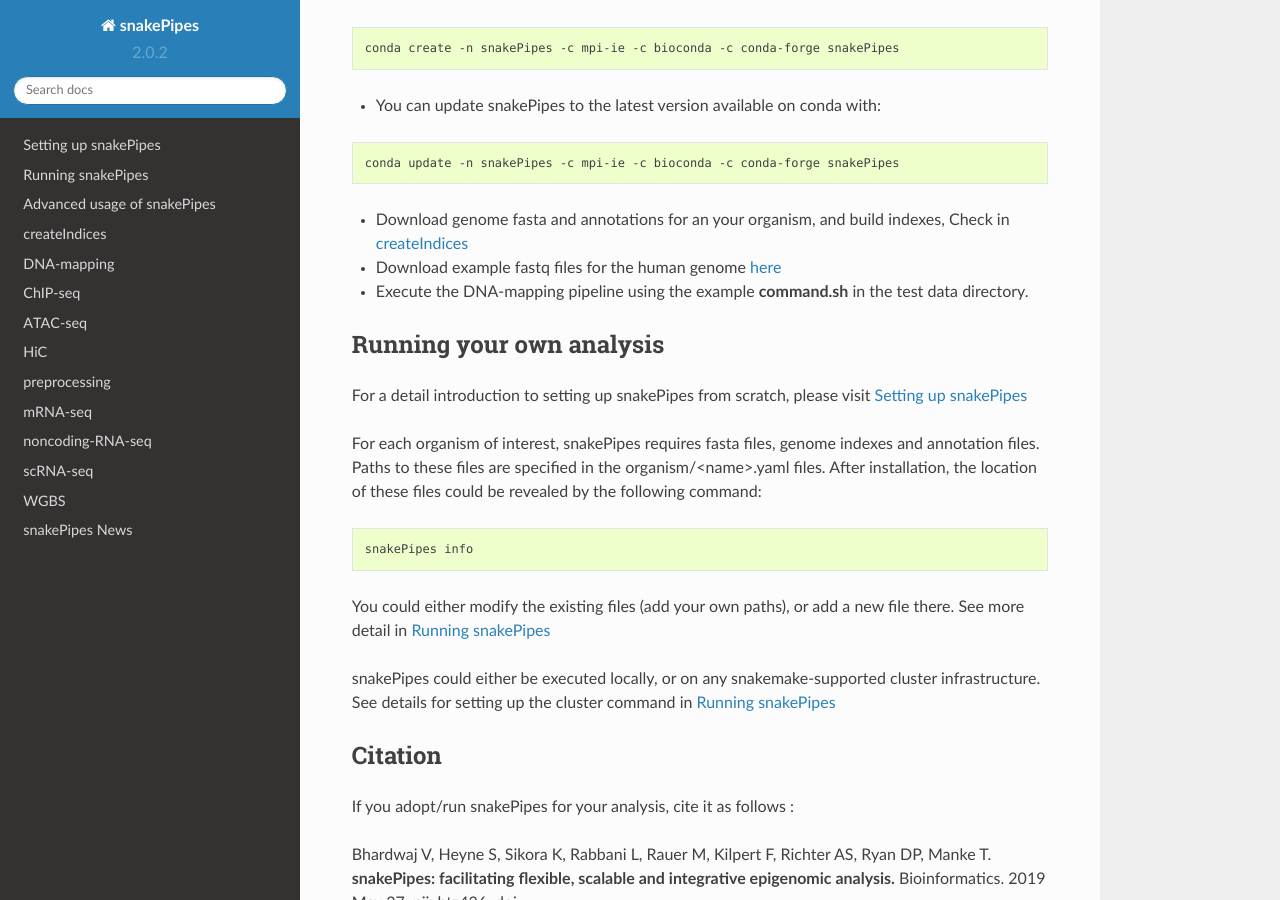
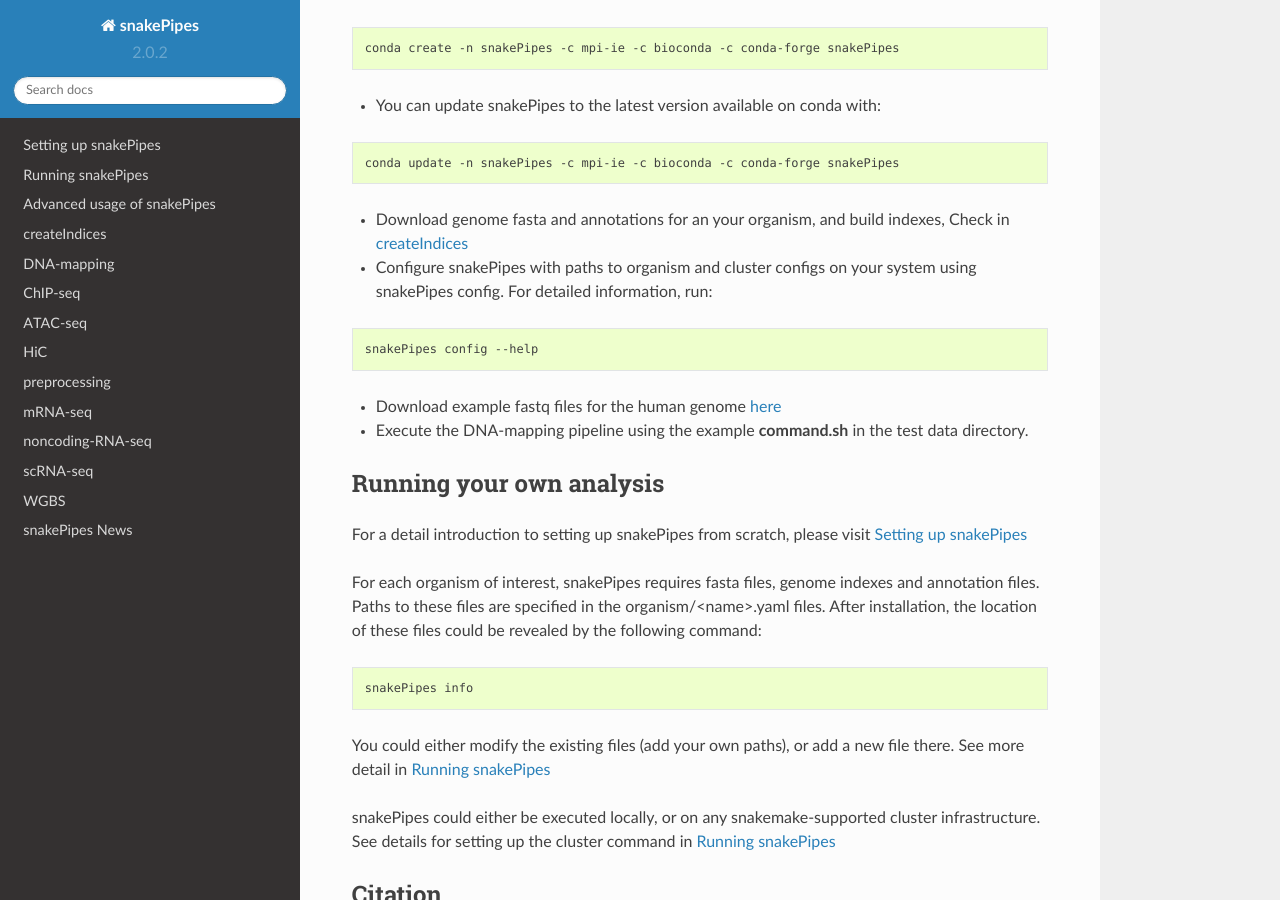
Before and after one commit to maxplanck-ie/snakepipes, a Sphinx documentation site: the page built from docs/index.rst, in a window 1280 px wide and 900 px high, scrolled down 793 px. Built offline with Sphinx 7.4.7 and the Read the Docs theme 2.0.0, drawn with Linux system fonts in a browser that asks for light colours.

Commit message:
snakePipes config to index.rst

```diff
--- a/docs/index.rst
+++ b/docs/index.rst
@@ -43,6 +43,12 @@ Quick start
     conda update -n snakePipes -c mpi-ie -c bioconda -c conda-forge snakePipes
 
 * Download genome fasta and annotations for an your organism, and build indexes, Check in :ref:`createIndices`
+
+* Configure snakePipes with paths to organism and cluster configs on your system using snakePipes config. For detailed information, run:
+
+.. code:: bash
+
+    snakePipes config --help
 
 * Download example fastq files for the human genome `here <https://zenodo.org/record/3707259>`_
 
```
